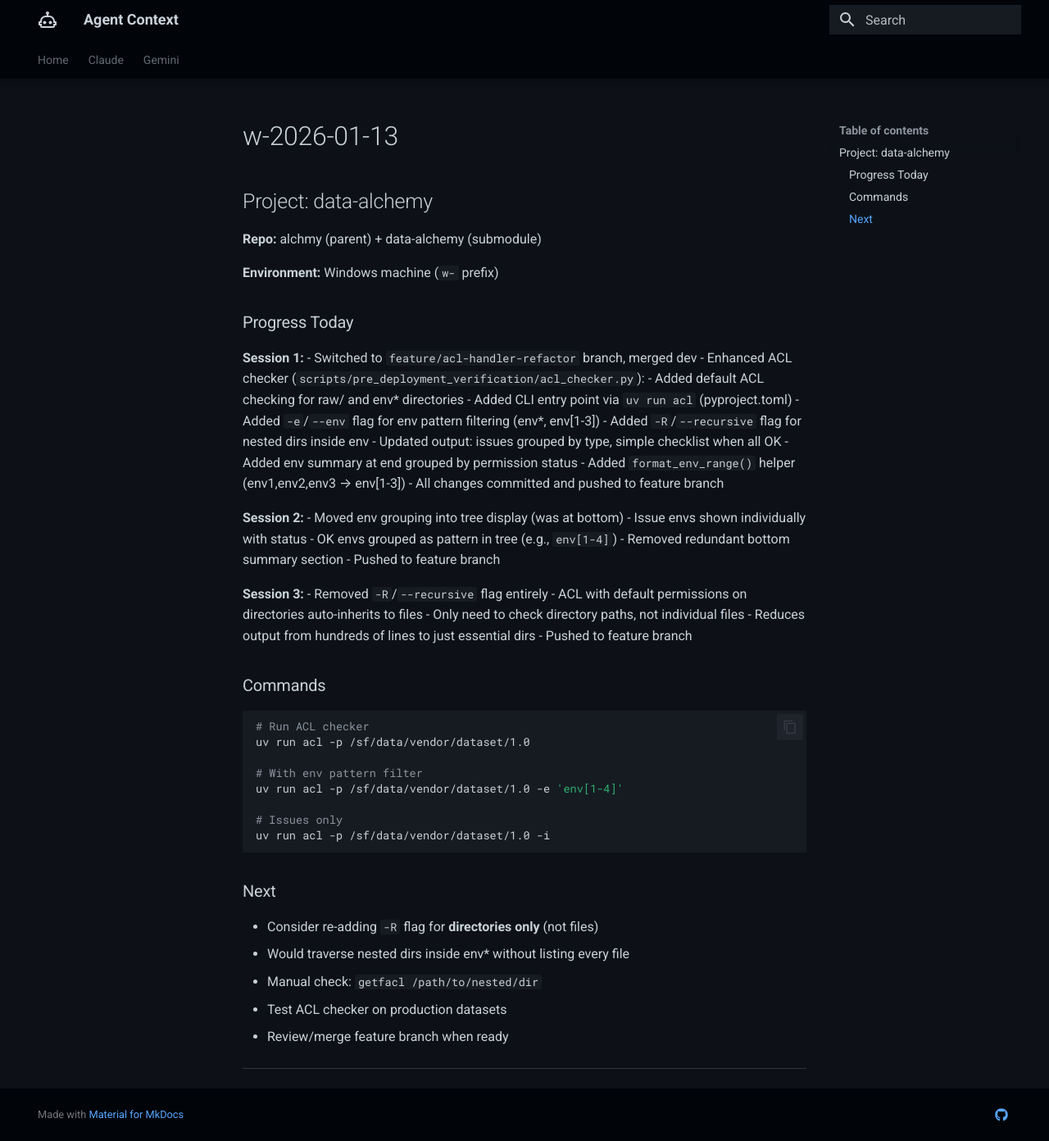
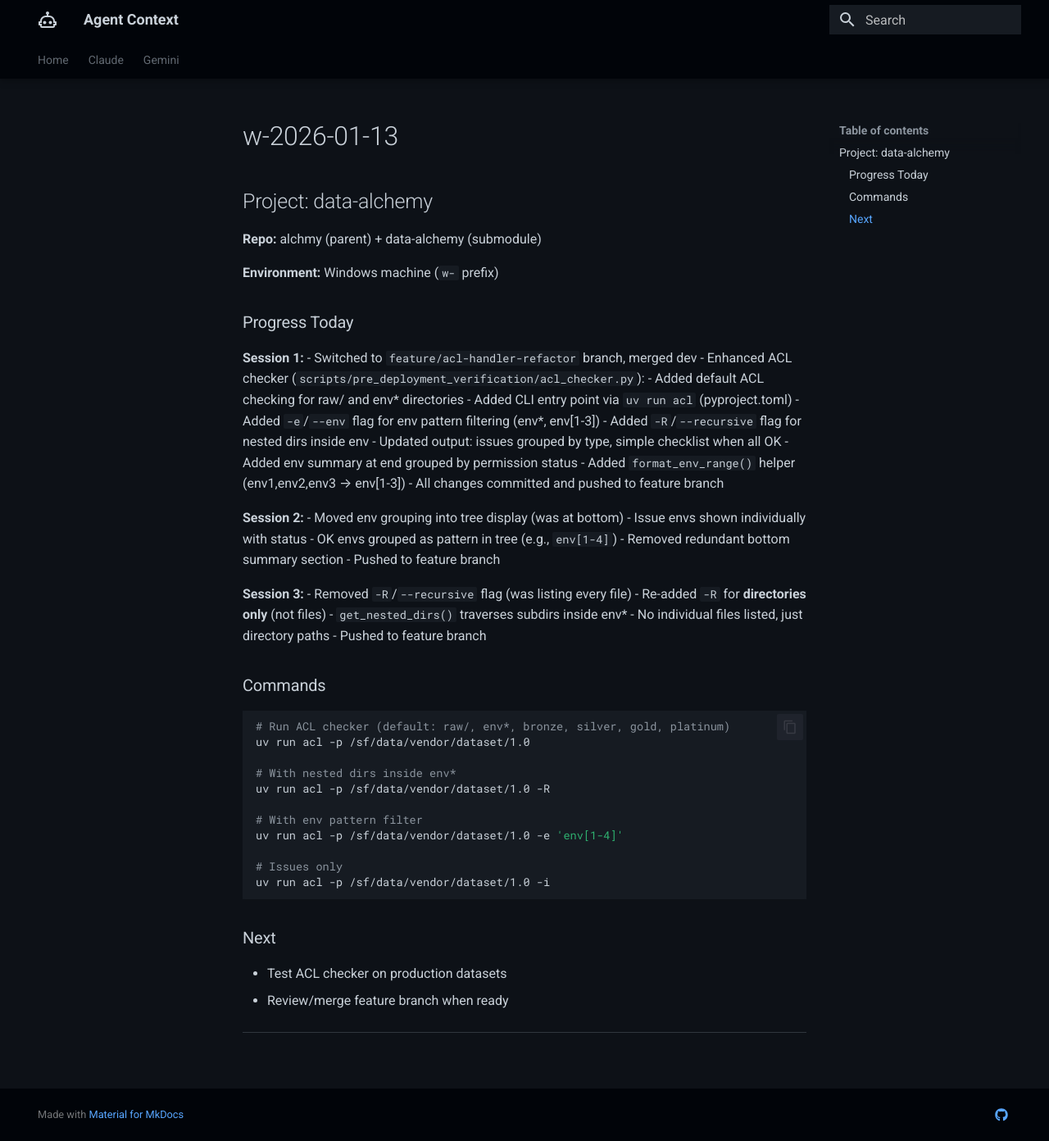
Before and after one commit to ThanuMahee12/AgentContext, an MkDocs documentation site: the page built from docs/Claude/sessions/w-2026-01-13.md, in a window 1280 px wide and 1392 px high. Shown: the whole window at 82% size. Built offline with MkDocs 1.6.1 and Material for MkDocs 9.7.7, drawn with Linux system fonts in a browser that asks for light colours.

Commit message:
docs: update session - re-added -R flag for dirs only

````diff
--- a/docs/Claude/sessions/w-2026-01-13.md
+++ b/docs/Claude/sessions/w-2026-01-13.md
@@ -28,17 +28,20 @@
 - Pushed to feature branch
 
 **Session 3:**
-- Removed `-R`/`--recursive` flag entirely
-  - ACL with default permissions on directories auto-inherits to files
-  - Only need to check directory paths, not individual files
-  - Reduces output from hundreds of lines to just essential dirs
+- Removed `-R`/`--recursive` flag (was listing every file)
+- Re-added `-R` for **directories only** (not files)
+  - `get_nested_dirs()` traverses subdirs inside env*
+  - No individual files listed, just directory paths
 - Pushed to feature branch
 
 ### Commands
 
 ```bash
-# Run ACL checker
+# Run ACL checker (default: raw/, env*, bronze, silver, gold, platinum)
 uv run acl -p /sf/data/vendor/dataset/1.0
+
+# With nested dirs inside env*
+uv run acl -p /sf/data/vendor/dataset/1.0 -R
 
 # With env pattern filter
 uv run acl -p /sf/data/vendor/dataset/1.0 -e 'env[1-4]'
@@ -49,9 +52,6 @@ uv run acl -p /sf/data/vendor/dataset/1.0 -i
 
 ### Next
 
-- Consider re-adding `-R` flag for **directories only** (not files)
-  - Would traverse nested dirs inside env* without listing every file
-  - Manual check: `getfacl /path/to/nested/dir`
 - Test ACL checker on production datasets
 - Review/merge feature branch when ready
 
````
